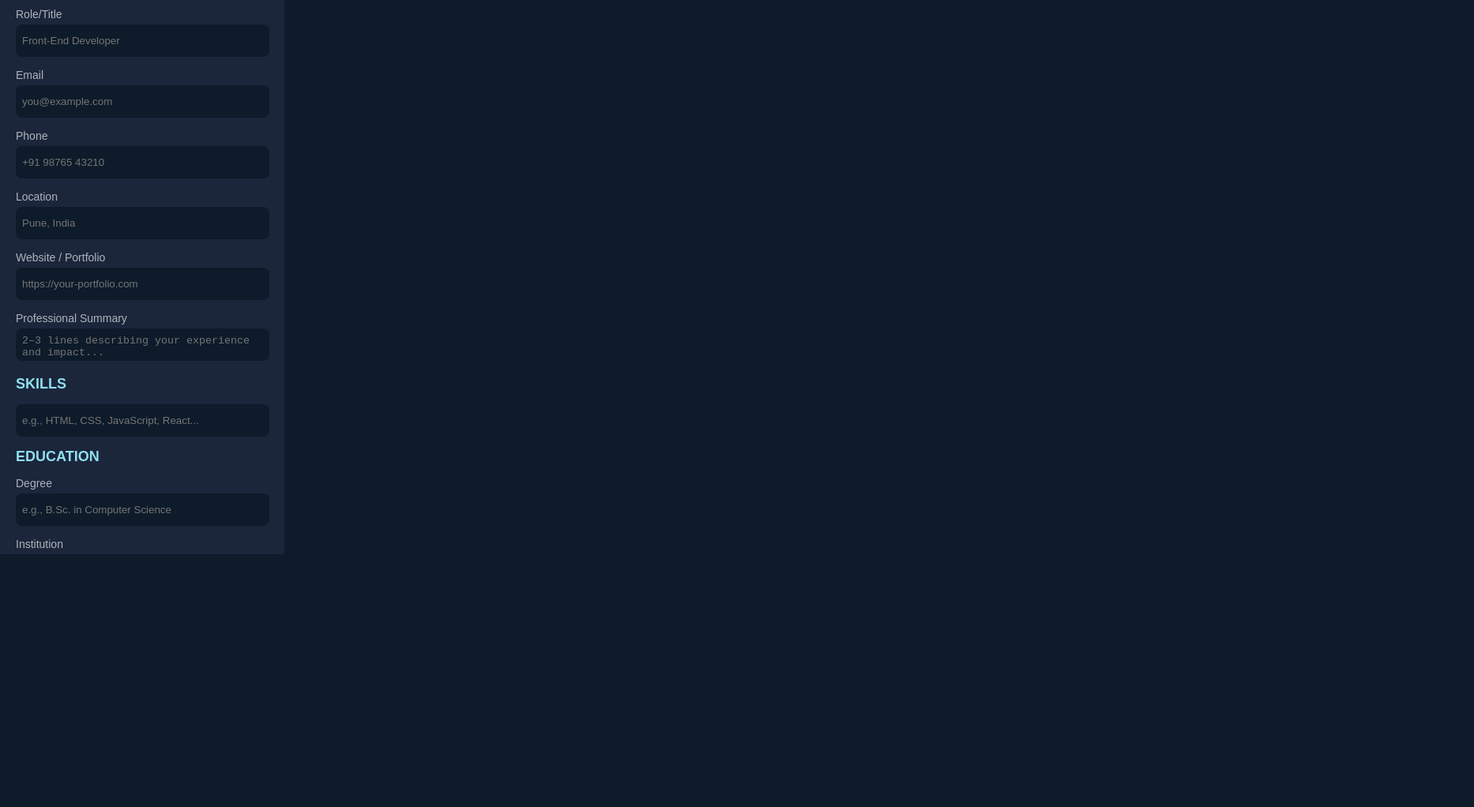
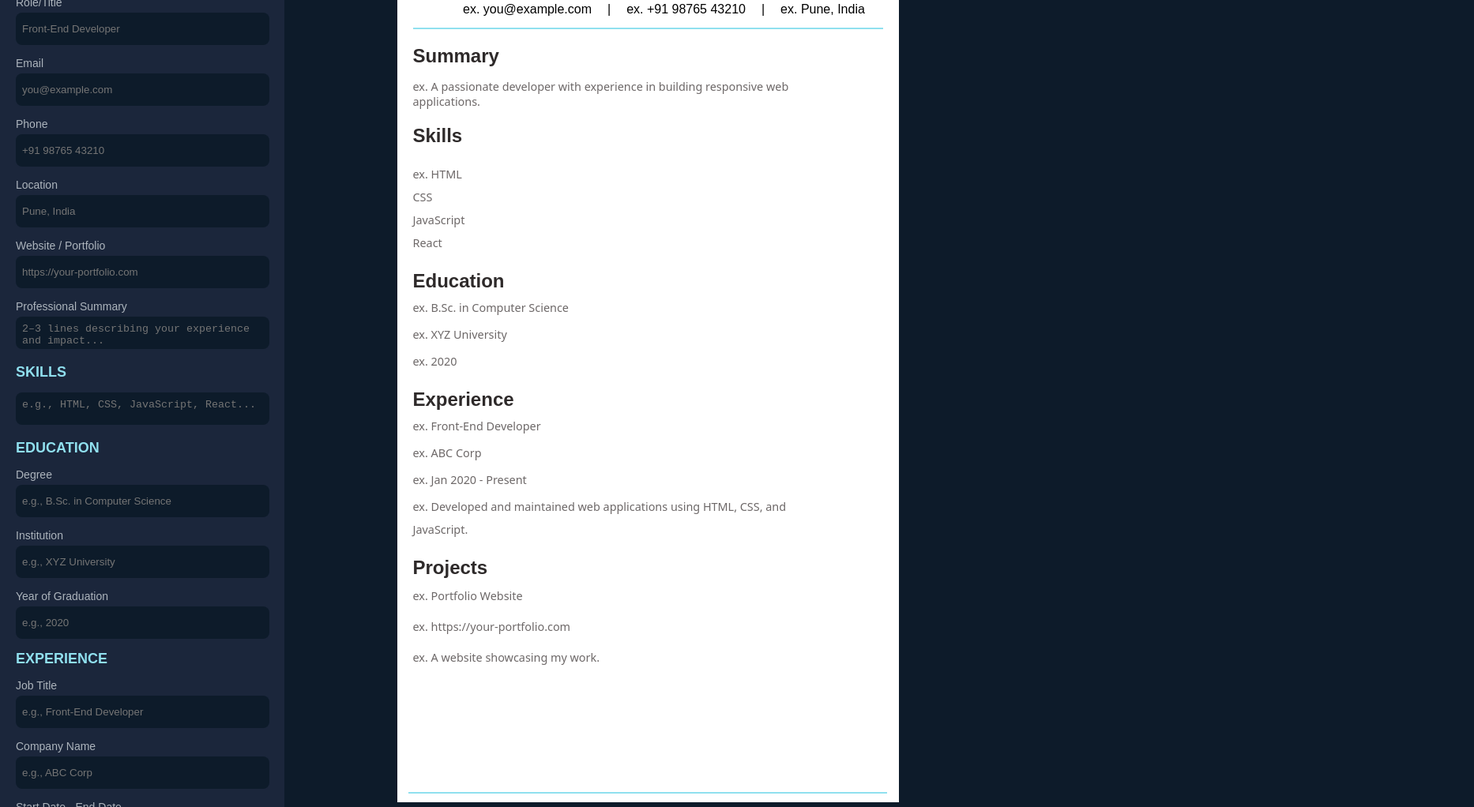
Before and after one commit to AjinathGame/ResumeBuilder, a plain HTML site: page pages/resume.html in a window 1280 px wide. Shown: the part 138-1160 px from the top of the page at 79% size, 1866 px wide, since content can reach past the window. Before the commit the page ends 840 px from the top, so only its background shows below. Drawn offline with Linux system fonts and the light colour scheme.

Commit message:
build resume page

```diff
--- a/pages/resume.html
+++ b/pages/resume.html
@@ -6,6 +6,7 @@
   <meta name="viewport" content="width=device-width, initial-scale=1.0">
   <title>Resume Builder</title>
   <link rel="stylesheet" href="../styles/resume.css">
+
 </head>
 
 <body>
@@ -13,81 +14,120 @@
     <h2>PROFILE</h2>
     <div class="input-box">
       <label>Name</label>
-      <input type="text" placeholder="Ajinath Game">
+      <input type="text" placeholder="Ajinath Game" id="input-name">
     </div>
     <div class="input-box">
       <label>Role/Title</label>
-      <input type="text" placeholder="Front-End Developer">
+      <input type="text" placeholder="Front-End Developer" id="input-role">
     </div>
     <div class="input-box">
       <label>Email</label>
-      <input type="email" placeholder="you@example.com">
+      <input type="email" placeholder="you@example.com" id="input-email">
     </div>
     <div class="input-box">
       <label>Phone</label>
-      <input type="text" placeholder="+91 98765 43210">
+      <input type="text" placeholder="+91 98765 43210" id="input-phone">
     </div>
     <div class="input-box">
       <label>Location</label>
-      <input type="text" placeholder="Pune, India">
+      <input type="text" placeholder="Pune, India" id="input-location">
     </div>
     <div class="input-box">
       <label>Website / Portfolio</label>
-      <input type="url" placeholder="https://your-portfolio.com">
+      <input type="url" placeholder="https://your-portfolio.com" id="input-website">
     </div>
     <div class="input-box">
       <label>Professional Summary</label>
-      <textarea placeholder="2–3 lines describing your experience and impact..."></textarea>
+      <textarea placeholder="2–3 lines describing your experience and impact..." id="input-summary"></textarea>
     </div>
 
     <h2>SKILLS</h2>
     <div class="input-box">
-      <input type="text" placeholder="e.g., HTML, CSS, JavaScript, React...">
+      <textarea placeholder="e.g., HTML, CSS, JavaScript, React..." id="input-skills"></textarea>
     </div>
     <h2>EDUCATION</h2>
     <div class="input-box">
       <label>Degree</label>
-      <input type="text" placeholder="e.g., B.Sc. in Computer Science">
+      <input type="text" placeholder="e.g., B.Sc. in Computer Science" id="input-degree">
     </div>
     <div class="input-box">
       <label>Institution</label>
-      <input type="text" placeholder="e.g., XYZ University">
+      <input type="text" placeholder="e.g., XYZ University" id="input-institution">
     </div>
     <div class="input-box">
       <label>Year of Graduation</label>
-      <input type="text" placeholder="e.g., 2020">
+      <input type="text" placeholder="e.g., 2020" id="input-year">
     </div>
 
     <h2>EXPERIENCE</h2>
     <div class="input-box">
       <label>Job Title</label>
-        <input type="text" placeholder="e.g., Front-End Developer">
+      <input type="text" placeholder="e.g., Front-End Developer" id="input-job-title">
     </div>
     <div class="input-box">
       <label>Company Name</label>
-        <input type="text" placeholder="e.g., ABC Corp">
+      <input type="text" placeholder="e.g., ABC Corp" id="input-company">
     </div>
     <div class="input-box">
       <label>Start Date - End Date</label>
-        <input type="text" placeholder="e.g., Jan 2020 - Present">
+      <input type="text" placeholder="e.g., Jan 2020 - Present" id="input-dates">
     </div>
     <div class="input-box">
       <label>Description</label>
-        <textarea placeholder="Describe your responsibilities and achievements..."></textarea>
+      <textarea placeholder="Describe your responsibilities and achievements..." id="input-description"></textarea>
     </div>
 
 
     <h2>PROJECTS</h2>
     <div class="input-box" style="display: flex; gap: 10px; flex-direction: column;">
       <label>Project Name</label>
-        <input type="text" placeholder="e.g., Portfolio Website">
+      <input type="text" placeholder="e.g., Portfolio Website" id="input-project-name">
       <label>Project URL</label>
-        <input type="url" placeholder="Project URL">
+      <input type="url" placeholder="Project URL" id="input-project-url">
       <label>Description</label>
-        <textarea placeholder="Description (one per line)"></textarea>
+      <textarea placeholder="Description (one per line)" id="input-project-description"></textarea>
     </div>
-    <button class="generate-btn">Generate Resume</button>
+    <button class="generate-btn" id="generate-btn">Generate Resume</button>
   </div>
+  <div class="resume-preview" id="resume-preview">
+     <hr>
+    <div class="resume-name">
+     <h3 id="name">Name</h3>
+    </div>
+    <div class="user-info">
+     <p id="email">ex. you@example.com</p> | <p id="phone">ex. +91 98765 43210</p> | <p id="location">ex. Pune, India</p>
+    </div>
+    <hr id="user-info-divider">
+    <div class="summary">
+      <h2> Summary</h2>
+      <p id="summary">ex. A passionate developer with experience in building responsive web applications.</p>
+    </div>
+    <div class="skills">
+      <h2>Skills</h2>
+      <p id="skills">ex. HTML<br>CSS<br>JavaScript<br>React</p>
+    </div>
+    <div class="education">
+      <h2>Education</h2>
+      <p id="degree">ex. B.Sc. in Computer Science</p>
+      <p id="institution">ex. XYZ University</p>
+      <p id="year">ex. 2020</p>
+    </div>
+    <div class="experience">
+      <h2>Experience</h2>
+      <p id="job-title">ex. Front-End Developer</p>
+      <p id="company">ex. ABC Corp</p>
+      <p id="dates">ex. Jan 2020 - Present</p>
+      <p id="description">ex. Developed and maintained web applications using HTML, CSS, and JavaScript.</p>
+    </div>
+    <div class="projects">
+      <h2>Projects</h2>
+      <p id="project-name">ex. Portfolio Website</p>
+      <p id="project-url">ex. https://your-portfolio.com</p>
+      <p id="project-description">ex. A website showcasing my work.</p>
+    </div>
+    <hr id="resume-divider">
+    </div>
+<script src="https://cdnjs.cloudflare.com/ajax/libs/html2pdf.js/0.9.3/html2pdf.bundle.min.js"></script>
   <script src="../scripts/resume.js"></script>
 </body>
 
--- a/scripts/resume.js
+++ b/scripts/resume.js
@@ -0,0 +1,37 @@
+
+function updatePreview() {
+   document.getElementById("name").innerHTML =document.getElementById("input-name").value;
+   document.getElementById("email").innerHTML =document.getElementById("input-email").value;
+   document.getElementById("phone").innerHTML =document.getElementById("input-phone").value;
+   document.getElementById("location").innerHTML =document.getElementById("input-location").value;
+   document.getElementById("summary").innerHTML =document.getElementById("input-summary").value;
+   document.getElementById("skills").innerHTML =document.getElementById("input-skills").value;
+   document.getElementById("degree").innerHTML =document.getElementById("input-degree").value;
+   document.getElementById("institution").innerHTML =document.getElementById("input-institution").value;
+   document.getElementById("year").innerHTML =document.getElementById("input-year").value;
+   document.getElementById("job-title").innerHTML =document.getElementById("input-job-title").value;
+   document.getElementById("company").innerHTML =document.getElementById("input-company").value;
+   document.getElementById("dates").innerHTML =document.getElementById("input-dates").value;
+   document.getElementById("description").innerHTML =document.getElementById("input-description").value;
+   document.getElementById("project-name").innerHTML =document.getElementById("input-project-name").value;
+   document.getElementById("project-url").innerHTML =document.getElementById("input-project-url").value;
+   document.getElementById("project-description").innerHTML =document.getElementById("input-project-description").value;
+
+}
+
+ document.querySelectorAll("input, textarea").forEach(el => {
+      el.addEventListener("input", updatePreview);
+    });
+
+
+    document.getElementById("generate-btn").addEventListener("click", () => {
+      const resume = document.getElementById("resume-preview");
+      const opt = {
+        margin: 0.5,
+        filename: 'My_Resume.pdf',
+        image: { type: 'jpeg', quality: 0.98 },
+        html2canvas: { scale: 1 },
+        jsPDF: { unit: 'in', format: 'a4', orientation: 'portrait' }
+      };
+      html2pdf().set(opt).from(resume).save();
+    });
--- a/styles/resume.css
+++ b/styles/resume.css
@@ -1,3 +1,9 @@
+* {
+  margin: 0;
+  padding: 0;
+
+}
+
 body {
   margin: 0;
   font-family: Arial, sans-serif;
@@ -8,12 +14,13 @@ body {
 
 .sidebar {
   width: 320px;
-      height: 100vh;
+  height: 140vh;
   background-color: #1b263b;
   padding: 20px;
   overflow-y: auto;
 }
-    .sidebar::-webkit-scrollbar{
+
+.sidebar::-webkit-scrollbar {
   display: none;
 }
 
@@ -52,7 +59,8 @@ body {
   height: 170px;
 }
 
-    .skills, .projects {
+.skills,
+.projects {
   margin-top: 20px;
 }
 
@@ -83,6 +91,7 @@ body {
 .project-item input {
   margin-bottom: 5px;
 }
+
 .generate-btn {
   background: #0d1b2a;
   color: #90e0ef;
@@ -94,3 +103,158 @@ body {
   width: 100%;
   text-align: center;
 }
+
+.resume-preview {
+  background-color: white;
+  height: 1108px;
+  width: 595px;
+  margin: auto;
+
+  padding: 20px;
+  color: black;
+  position: relative;
+
+
+}
+
+.resume-name {
+  max-width: 100%;
+
+}
+
+.resume-name h3 {
+  margin-top: 0;
+  color: rgb(46, 42, 42);
+  font-size: 3rem;
+  text-align: center;
+}
+
+.user-info {
+
+  width: 100vw;
+  display: flex;
+  position: absolute;
+  margin: auto;
+  align-items: center;
+  top: 130px;
+  margin-left: 10%;
+  gap: 20px;
+}
+
+hr {
+  border: 1px solid #90e0ef;
+  margin: 20px 0;
+
+}
+
+#user-info-divider {
+  margin-top: 50px;
+}
+
+.user-info p {
+  margin: 5px 0;
+
+}
+
+.summary {
+  margin-top: 20px;
+  width: 90%;
+  color: rgb(46, 42, 42);
+}
+
+.summary h2 {
+  font-size: 1.5rem;
+  margin-bottom: 15px;
+}
+
+.summary p {
+  margin: 5px 0;
+  color: rgb(109, 104, 104);
+  font-family: system-ui, -apple-system, BlinkMacSystemFont, 'Segoe UI', Roboto, Oxygen, Ubuntu, Cantarell, 'Open Sans', 'Helvetica Neue', sans-serif;
+  font-weight: 500;
+  font-size: 0.9rem;
+}
+
+.skills {
+  margin-top: 20px;
+  width: 90%;
+  color: rgb(46, 42, 42);
+
+}
+
+.skills h2 {
+  font-size: 1.5rem;
+  margin-bottom: 20px;
+}
+
+.skills p {
+  margin: 5px 0;
+  color: rgb(109, 104, 104);
+  font-family: system-ui, -apple-system, BlinkMacSystemFont, 'Segoe UI', Roboto, Oxygen, Ubuntu, Cantarell, 'Open Sans', 'Helvetica Neue', sans-serif;
+  font-weight: 500;
+  line-height: 29px;
+  font-size: 0.9rem;
+  word-break: break-word;
+  white-space: pre-wrap;
+
+}
+
+.education,
+.experience {
+  margin-top: 20px;
+  width: 90%;
+  color: rgb(46, 42, 42);
+}
+
+.education p {
+  margin: 5px 0;
+  color: rgb(109, 104, 104);
+  font-family: system-ui, -apple-system, BlinkMacSystemFont, 'Segoe UI', Roboto, Oxygen, Ubuntu, Cantarell, 'Open Sans', 'Helvetica Neue', sans-serif;
+  font-weight: 500;
+  line-height: 29px;
+  font-size: 0.9rem;
+  word-break: break-word;
+  white-space: pre-wrap;
+
+}
+
+.experience p {
+  margin: 5px 0;
+  color: rgb(109, 104, 104);
+  font-family: system-ui, -apple-system, BlinkMacSystemFont, 'Segoe UI', Roboto, Oxygen, Ubuntu, Cantarell, 'Open Sans', 'Helvetica Neue', sans-serif;
+  font-weight: 500;
+  line-height: 29px;
+  font-size: 0.9rem;
+  word-break: break-word;
+  white-space: pre-wrap;
+
+}
+
+.projects {
+  margin-top: 20px;
+  width: 90%;
+  color: rgb(46, 42, 42);
+}
+
+.projects p {
+  margin: 5px 0;
+  color: rgb(109, 104, 104);
+  font-family: system-ui, -apple-system, BlinkMacSystemFont, 'Segoe UI', Roboto, Oxygen, Ubuntu, Cantarell, 'Open Sans', 'Helvetica Neue', sans-serif;
+  font-weight: 500;
+  line-height: 34px;
+  font-size: 0.9rem;
+  word-break: break-word;
+  white-space: pre-wrap;
+
+
+}
+
+#resume-divider {
+  position: absolute;
+  bottom: 1%;
+  left: 0;
+  right: 0;
+  width: 95%;
+  margin: auto;
+  background-color: #90e0ef;
+}
```
Lines whose indentation alone changed are shown as unchanged.
